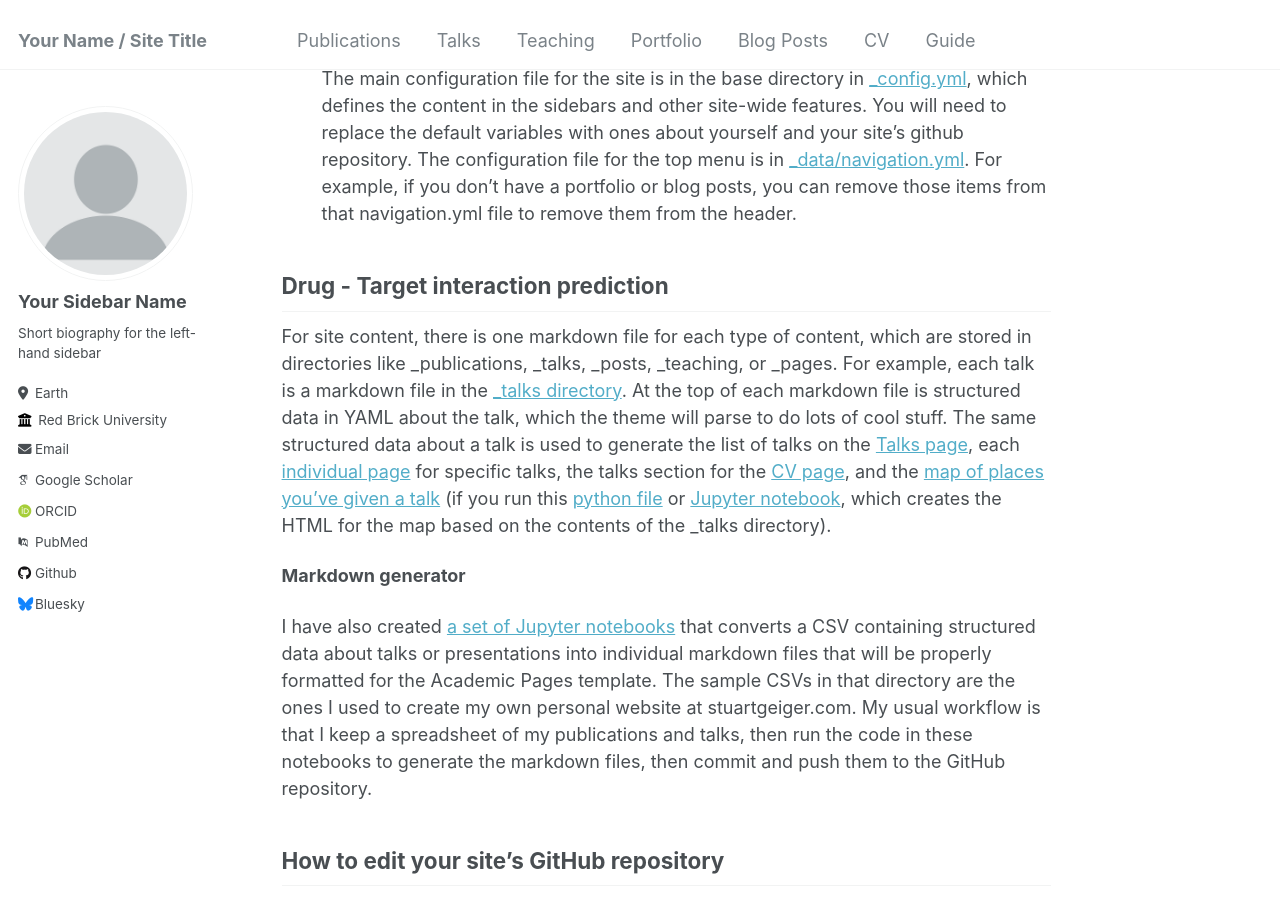
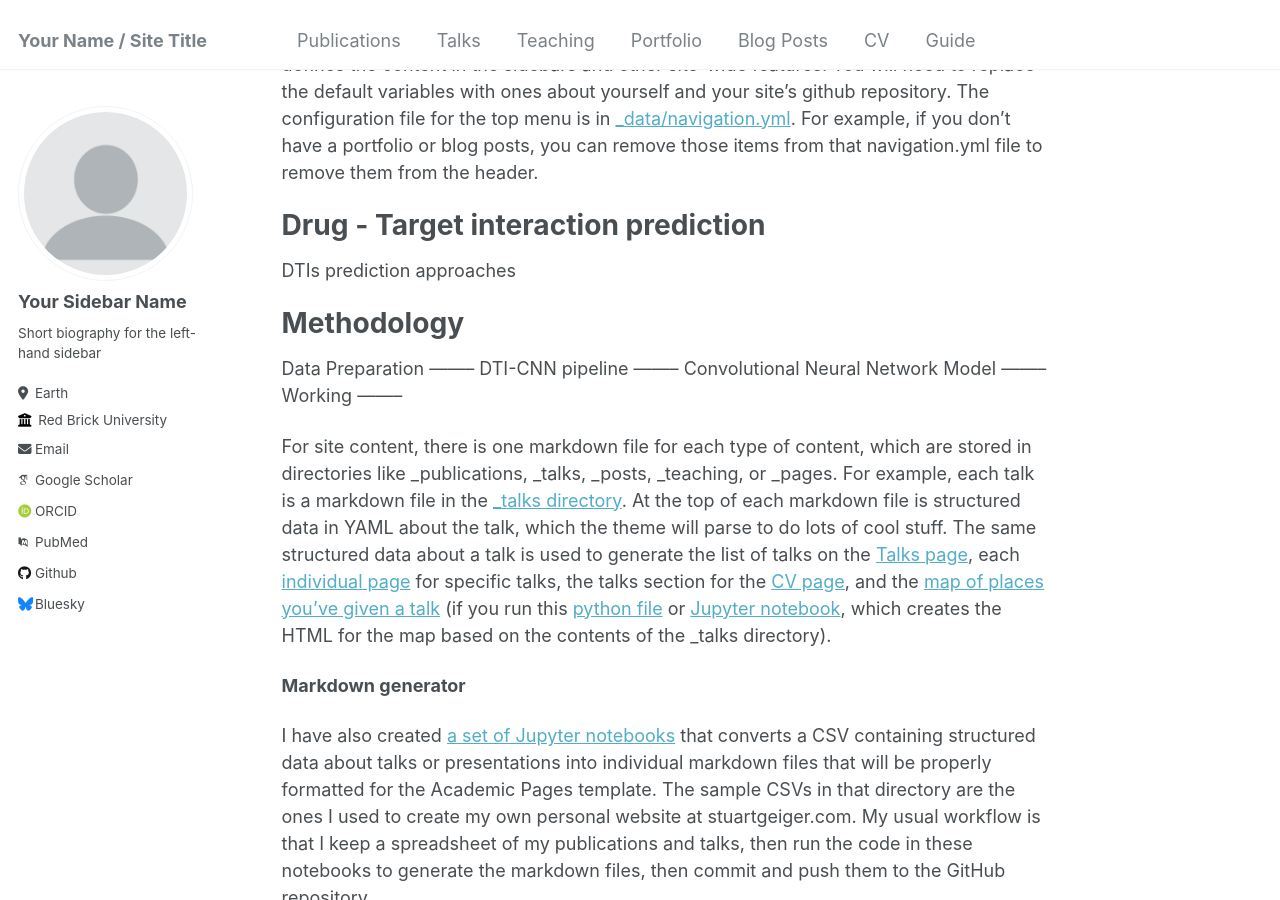
Before and after one commit to urvashithakre/urvashithakre.github.io, a Jekyll site: the page built from _pages/about.md, in a window 1280 px wide and 900 px high, scrolled down 1571 px. Built offline with Jekyll 4.4.1, drawn with Linux system fonts in a browser that asks for light colours; some web fonts are replaced.

Commit message:
headings updated

```diff
--- a/_pages/about.md
+++ b/_pages/about.md
@@ -28,11 +28,24 @@ Data Representation
 ======
 1. Drug representation
 2. Target representation
-------
+
 The main configuration file for the site is in the base directory in [_config.yml](https://github.com/academicpages/academicpages.github.io/blob/master/_config.yml), which defines the content in the sidebars and other site-wide features. You will need to replace the default variables with ones about yourself and your site's github repository. The configuration file for the top menu is in [_data/navigation.yml](https://github.com/academicpages/academicpages.github.io/blob/master/_data/navigation.yml). For example, if you don't have a portfolio or blog posts, you can remove those items from that navigation.yml file to remove them from the header.
 
 Drug - Target interaction prediction
-------
+======
+DTIs prediction approaches
+
+Methodology
+======
+Data Preparation
+--------
+DTI-CNN pipeline
+--------
+Convolutional Neural Network Model
+--------
+Working
+--------
+
 For site content, there is one markdown file for each type of content, which are stored in directories like _publications, _talks, _posts, _teaching, or _pages. For example, each talk is a markdown file in the [_talks directory](https://github.com/academicpages/academicpages.github.io/tree/master/_talks). At the top of each markdown file is structured data in YAML about the talk, which the theme will parse to do lots of cool stuff. The same structured data about a talk is used to generate the list of talks on the [Talks page](https://academicpages.github.io/talks), each [individual page](https://academicpages.github.io/talks/2012-03-01-talk-1) for specific talks, the talks section for the [CV page](https://academicpages.github.io/cv), and the [map of places you've given a talk](https://academicpages.github.io/talkmap.html) (if you run this [python file](https://github.com/academicpages/academicpages.github.io/blob/master/talkmap.py) or [Jupyter notebook](https://github.com/academicpages/academicpages.github.io/blob/master/talkmap.ipynb), which creates the HTML for the map based on the contents of the _talks directory).
 
 **Markdown generator**
```
